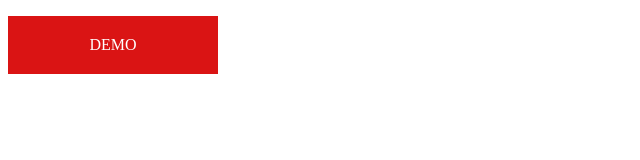
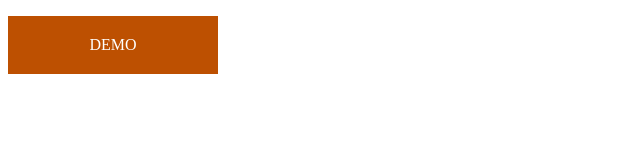
Before and after one commit to tyanagawa101/measurement_test, a plain HTML site: page index.html in a window 1280 px wide. Shown: the whole page, without its empty margins (0-640 px from the left). Drawn offline with nearby package versions, Linux system fonts and the light colour scheme.

Commit message:
Update index.html

```diff
--- a/index.html
+++ b/index.html
@@ -30,7 +30,7 @@
 <script type="text/javascript">
 $(document).ready(function(){
    var day = new Date();
-   var hour = day.getHours();
+   var hour = day.getSeconds();
 
    if( hour <= 1 )	{
    	$('.timechange-sample').css('background-color','#212F9A');
```
